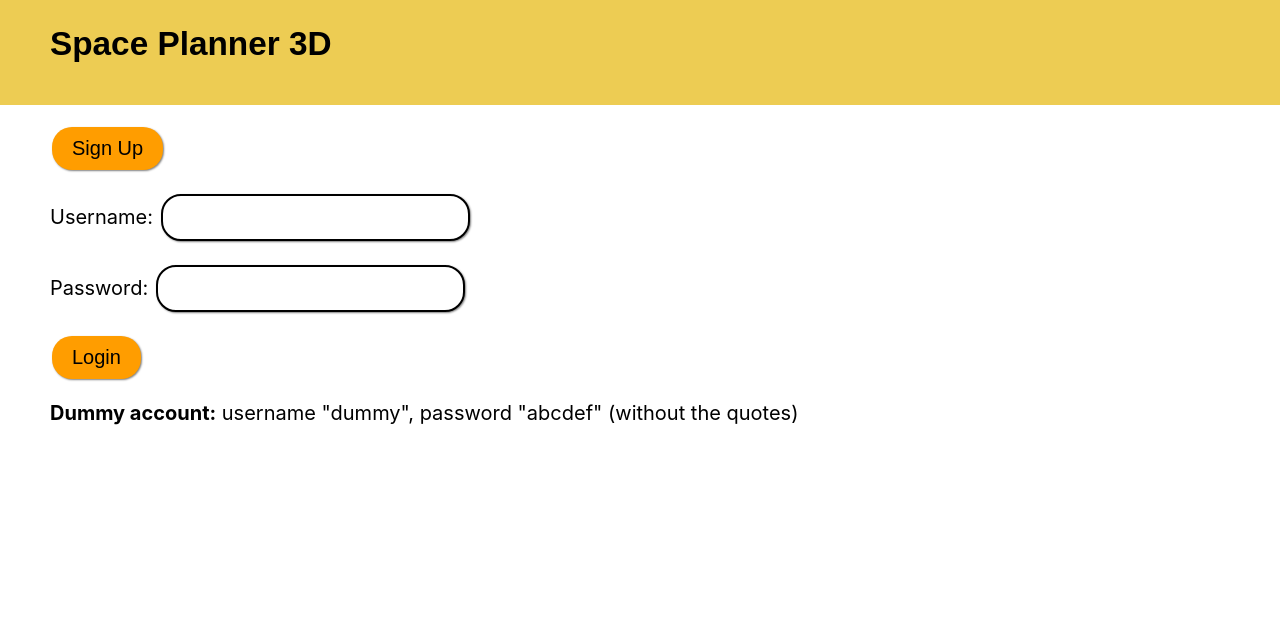
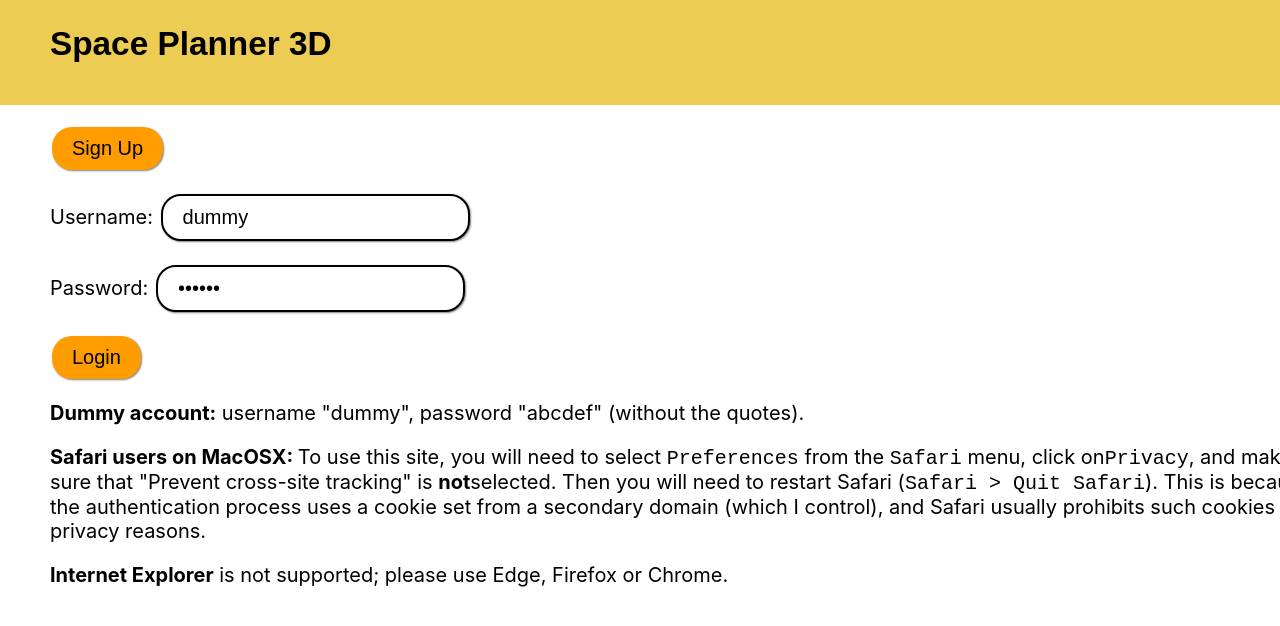
Before and after one commit to ryanden2018/mod5frontend, a React (Create React App) app: page / in a window 1280 px wide. Shown: the top 626 px of the page. Built offline with nearby package versions, Linux system fonts and the light colour scheme; no server answers.

Commit message:
safari instructions on login page

```diff
--- a/src/routes/login.js
+++ b/src/routes/login.js
@@ -51,13 +51,20 @@ export default class Login extends React.Component {
       <div style={{width:"100%",paddingLeft:"50px",paddingTop:"20px"}}>
         <FormButton value="Sign Up" handleSubmit={() => this.props.history.push("/signup")} />
         <form onSubmit={this.handleSubmit}>
-        {/*<form method="POST" action={`${apiurl}/api/login`}>*/}
-          <p>Username: <input type="text" id="username" name="username" /></p>
-          <p>Password: <input type="password" id="password" name="password" /></p>
+          <p>Username: <input type="text" id="username" name="username" value="dummy" /></p>
+          <p>Password: <input type="password" id="password" name="password" value="abcdef" /></p>
           <p style={{color:"red"}}><b>{this.state.err}</b></p>
           <p><button type="submit">Login</button></p>
         </form>
-        <p><b>Dummy account:</b> username "dummy", password "abcdef" (without the quotes)</p>
+        <p><b>Dummy account:</b> username "dummy", password "abcdef" (without the quotes).</p>
+        <p><b>Safari users on MacOSX: </b> To use this site, you will need to
+        select <tt>Preferences</tt> from the <tt>Safari</tt> menu, click on
+        <tt>Privacy</tt>, and make sure that "Prevent cross-site tracking" is <b>not</b>
+        selected. Then you will need to restart Safari (<tt>Safari &gt; Quit Safari</tt>).
+        This is because the authentication process uses a cookie set from
+        a secondary domain (which I control), and Safari usually prohibits such cookies
+        for privacy reasons.</p>
+        <p><b>Internet Explorer</b> is not supported; please use Edge, Firefox or Chrome.</p>
       </div>
     );
   }
```
